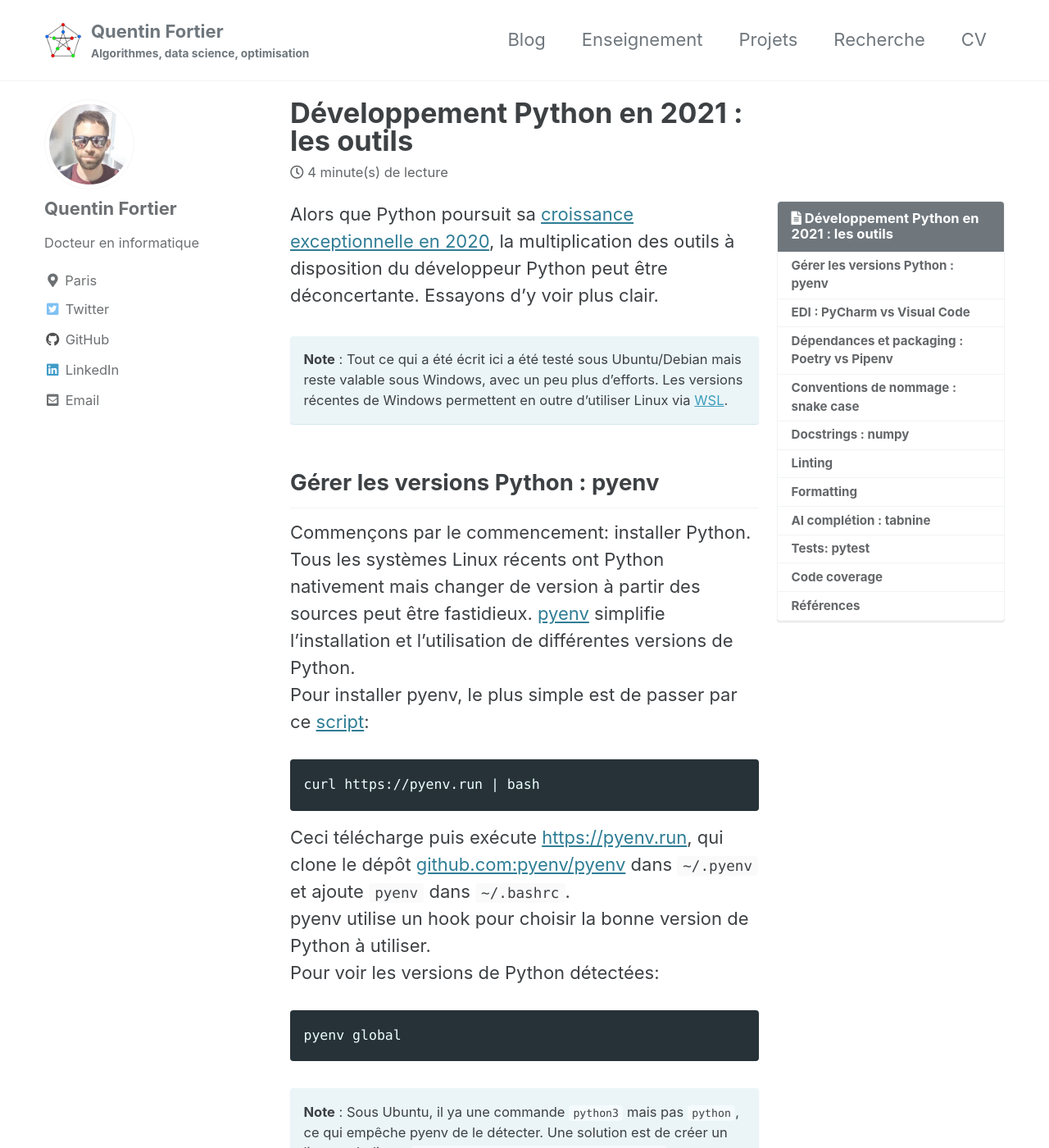
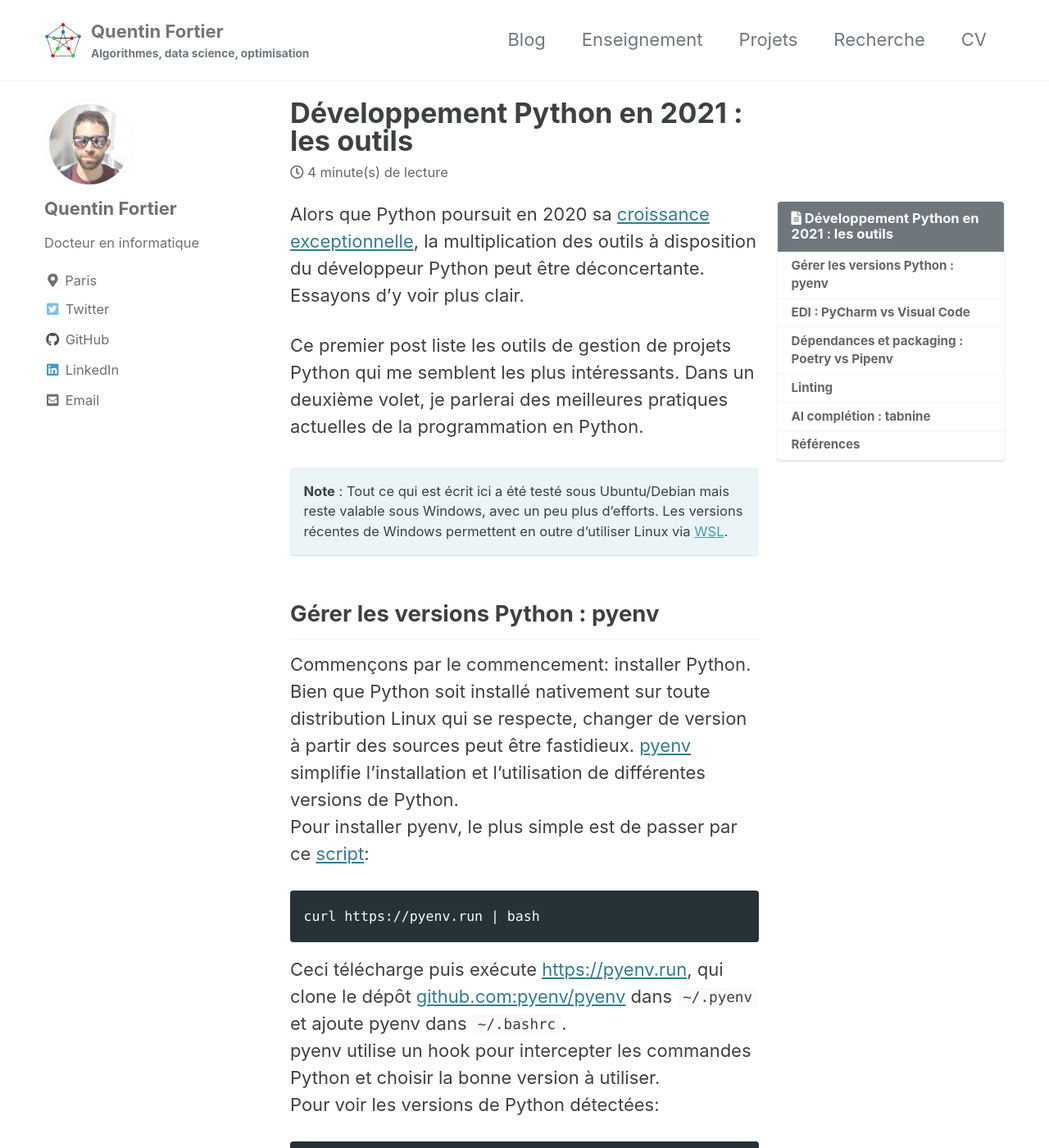
Before and after one commit to fortierq/fortierq.github.io, a Jekyll site: the page built from _posts/2020-12-26-python-dev-1.md, in a window 1280 px wide and 1400 px high. Shown: the whole window at 82% size. Built offline with Jekyll 4.4.1, drawn with Linux system fonts in a browser that asks for light colours; cached includes are drawn as plain includes; comment, search, counter and statistics services are not loaded; some of the changed text lies outside the part shown.

Commit message:
Update python-dev-1

```diff
--- a/_posts/2020-12-26-python-dev-1.md
+++ b/_posts/2020-12-26-python-dev-1.md
@@ -8,27 +8,29 @@
 toc_sticky: true
 ---
 
-Alors que Python poursuit sa [croissance exceptionnelle en 2020](https://www.tiobe.com/tiobe-index), la multiplication des outils à disposition du développeur Python peut être déconcertante. Essayons d'y voir plus clair.
+Alors que Python poursuit en 2020 sa [croissance exceptionnelle](https://www.tiobe.com/tiobe-index), la multiplication des outils à disposition du développeur Python peut être déconcertante. Essayons d'y voir plus clair.
 
-**Note** : Tout ce qui a été écrit ici a été testé sous Ubuntu/Debian mais reste valable sous Windows, avec un peu plus d'efforts. Les versions récentes de Windows permettent en outre d'utiliser Linux via [WSL](https://docs.microsoft.com/fr-fr/windows/wsl/install-win10).
+Ce premier post liste les outils de gestion de projets Python qui me semblent les plus intéressants. Dans un deuxième volet, je parlerai des meilleures pratiques actuelles de la programmation en Python.
+
+**Note** : Tout ce qui est écrit ici a été testé sous Ubuntu/Debian mais reste valable sous Windows, avec un peu plus d'efforts. Les versions récentes de Windows permettent en outre d'utiliser Linux via [WSL](https://docs.microsoft.com/fr-fr/windows/wsl/install-win10).
 {: .notice--info}
 
 ## Gérer les versions Python : pyenv
 
-Commençons par le commencement: installer Python. Tous les systèmes Linux récents ont Python nativement mais changer de version à partir des sources peut être fastidieux. [pyenv](https://github.com/pyenv/pyenv) simplifie l'installation et l'utilisation de différentes versions de Python.
+Commençons par le commencement: installer Python. Bien que Python soit installé nativement sur toute distribution Linux qui se respecte, changer de version à partir des sources peut être fastidieux. [pyenv](https://github.com/pyenv/pyenv) simplifie l'installation et l'utilisation de différentes versions de Python.
 Pour installer pyenv, le plus simple est de passer par ce [script](https://github.com/pyenv/pyenv-installer):
 
 ~~~ console
 curl https://pyenv.run | bash
 ~~~
 
-Ceci télécharge puis exécute [https://pyenv.run](https://pyenv.run), qui clone le dépôt [github.com:pyenv/pyenv](https://github.com/pyenv/pyenv) dans `~/.pyenv` et ajoute `pyenv` dans `~/.bashrc`.
-pyenv utilise un hook pour choisir la bonne version de Python à utiliser.
+Ceci télécharge puis exécute [https://pyenv.run](https://pyenv.run), qui clone le dépôt [github.com:pyenv/pyenv](https://github.com/pyenv/pyenv) dans `~/.pyenv` et ajoute pyenv dans `~/.bashrc`.
+pyenv utilise un hook pour intercepter les commandes Python et choisir la bonne version à utiliser.
 Pour voir les versions de Python détectées:
 ~~~
 pyenv global
 ~~~
-**Note** : Sous Ubuntu, il ya une commande `python3` mais pas `python`, ce qui empêche pyenv de le détecter. Une solution est de créer un lien symbolique: `ln -s /usr/bin/python3 /usr/bin/python`.
+**Note** : Sous Ubuntu, il n'y a pas de commande `python` par défaut, ce qui empêche pyenv de le détecter. Une solution est de créer un lien symbolique vers `python3`: `ln -s /usr/bin/python3 /usr/bin/python`.
 {:  .notice--info}
 
 Installons les éventuelles dépendances manquantes de Python:
@@ -120,38 +122,34 @@
 build-backend = "poetry.core.masonry.api"
 ~~~
 
-Ce fichier définit, entre autres, les dépendances utilisées pour le projet. Ainsi, python = "^3.9" signifie que la version de Python doit être supérieure à 3.9, mais ne doit pas être mise à jour à la prochaine major release (4.*).
+Ce fichier remplace `requirements.txt` en définissant les dépendances utilisées pour le projet. Ainsi, python = "^3.9" signifie que la version de Python doit être supérieure à 3.9, mais ne doit pas être mise à jour à la prochaine major release (4.*).
 
 Ajoutons la dernière version de NumPy à notre projet:
 ~~~
 poetry add numpy
 ~~~
-Poetry ajoute alors `numpy` à `pyproject.toml` et génère un fichier `poetry.lock` avec toutes les dépendances et les versions exactes. Un autre utilisateur du projet pourra simplement exécuter `poetry install` pour les installer.
+Poetry ajoute alors `numpy` à `pyproject.toml` et génère un fichier `poetry.lock` avec toutes les dépendances et leurs versions exactes. Un autre utilisateur du projet pourra simplement exécuter `poetry install` pour les installer. L'option `--no-dev` permet de n'installer que ce qui est strictement nécessaire à l'exécution du code.
 
 On peut ensuite utiliser notre environnement virtuel en écrivant `poetry run` ou `poetry shell`.
-Constatons par exemple que Poetry ajoute automatiquement notre projet au PYTHONPATH (plus besoin de `sys.path.append` ou import relatifs!):
-~~~
+Constatons par exemple que Poetry ajoute automatiquement notre projet au PYTHONPATH (plus besoin de manipuler `sys.path` à la main ni d'imports relatifs!):
+~~~ console
 poetry shell
 (projet-v_ZTu9ix-py3.9) python -c "import sys; print(sys.path)"
 ~~~
 
 Pour utiliser l'environnement virtuel de Poetry dans Visual Code, utiliser la commande "Python: Select Interpreter" puis donner le chemin correspondant (`~/.cache/pypoetry/virtualenvs/...`).
 
-## Conventions de nommage : snake case
-
-## Docstrings : numpy
+Enfin, après avoir rempli `pyproject.toml`, Poetry permet de construire le package et le publier sur [PyPI](https://pypi.org) simplement (oubliez setuptools!):
+~~~
+poetry --build publish
+~~~
 
 ## Linting
-
-## Formatting
+pyreverse
 
 ## AI complétion : tabnine
-
-## Tests: pytest
-
-## Code coverage
 
 ## Références
 
 [^1]: [Python Developers Survey 2019](https://www.jetbrains.com/lp/python-developers-survey-2019), mené par la Python Software Foundation et Jetbrains, éditeur de PyCharm (...) et CLions, entre autres.
-- https://cjolowicz.github.io/posts/hypermodern-python-01-setup/
+[^2]: https://cjolowicz.github.io/posts/hypermodern-python-01-setup/
```
Also changed, not shown: other parts of _posts/2020-12-26-python-dev-1.md (+1 -1 lines).
